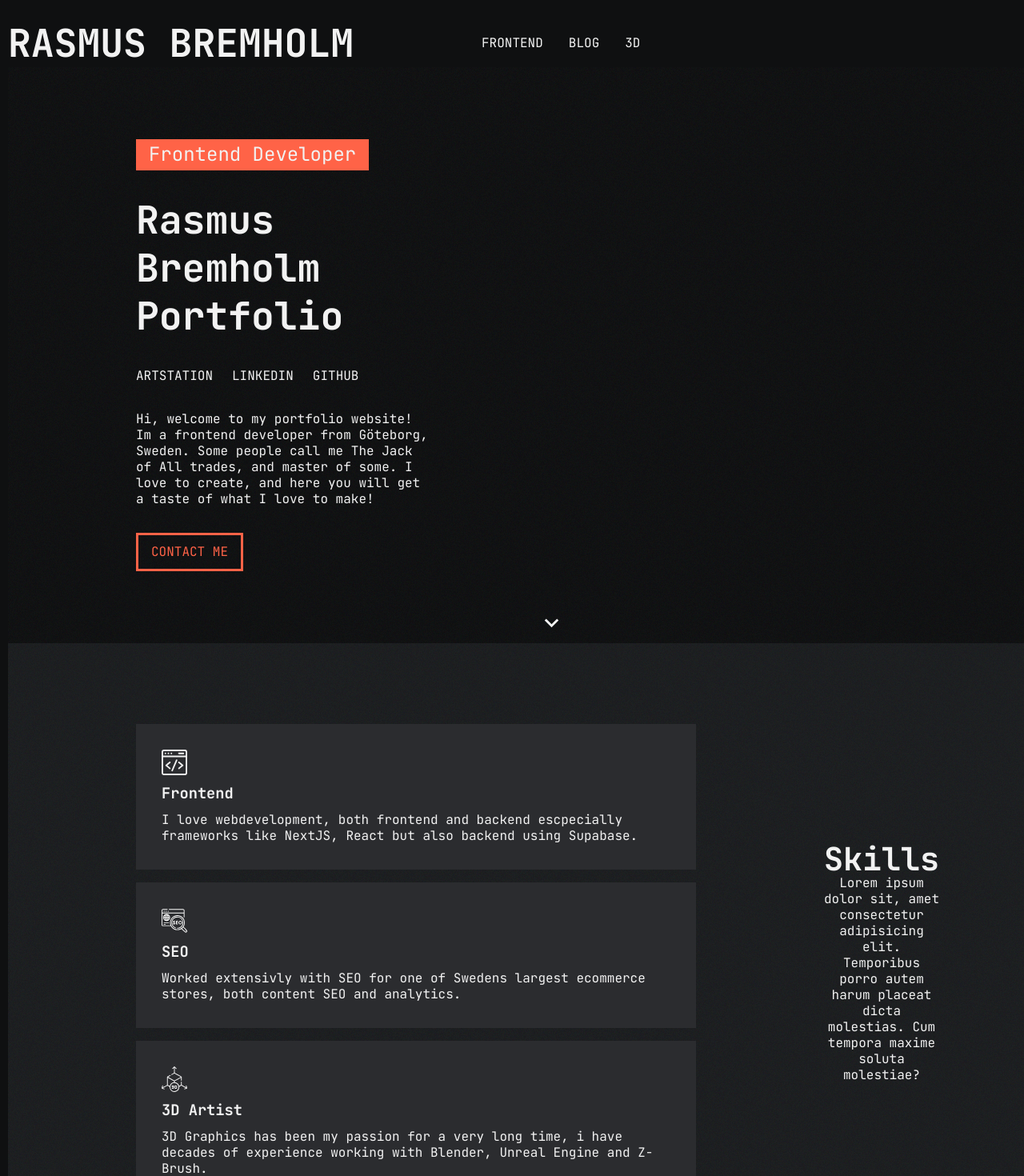
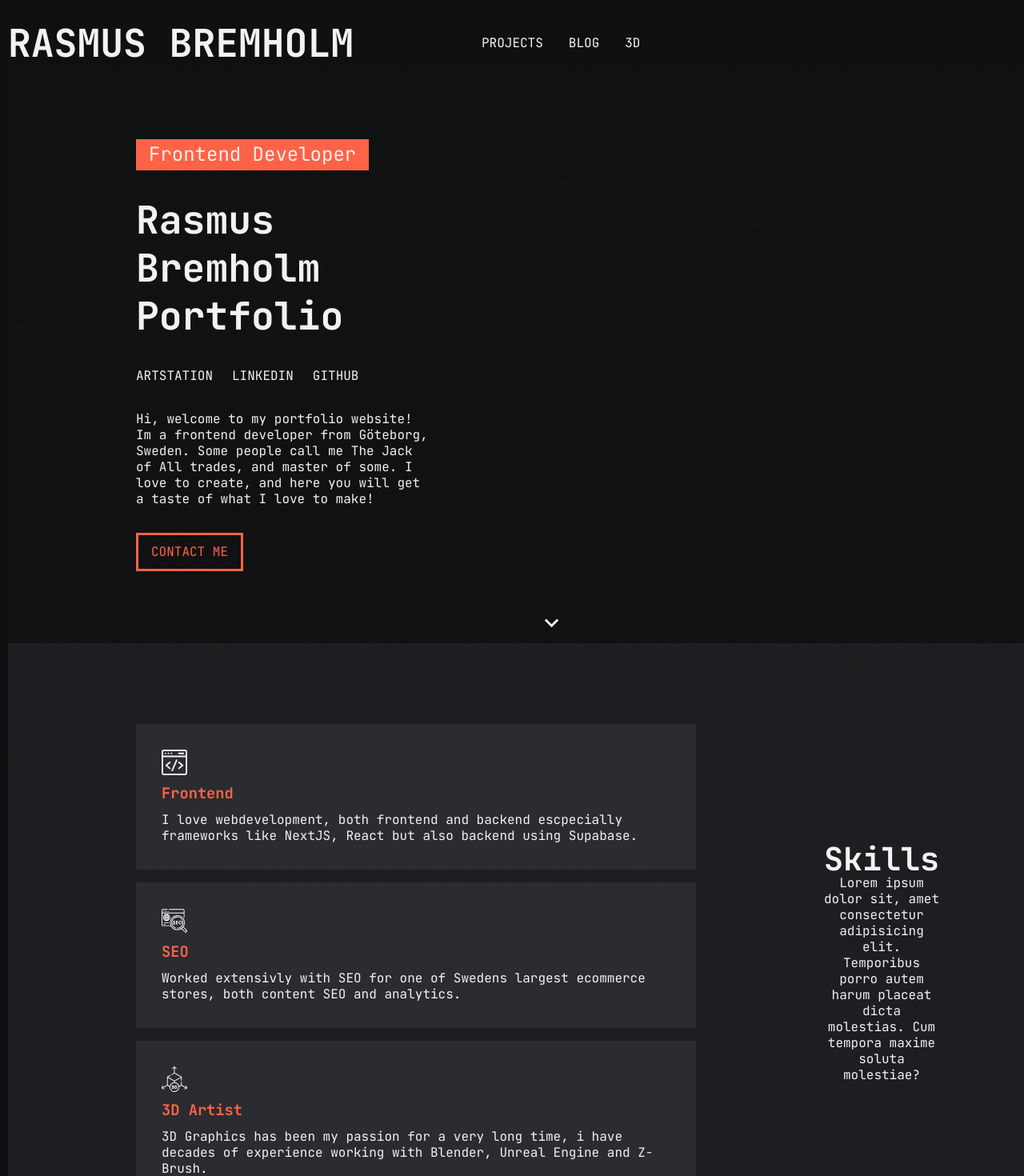
Before and after one commit to visceral89/portfolio2023, a Next.js app: page / in a window 1280 px wide. Shown: the top 1470 px of the page at 80% size. Built offline with nearby package versions, Linux system fonts and the light colour scheme.

Commit message:
minor fixes

```diff
--- a/src/app/components/Navbar.jsx
+++ b/src/app/components/Navbar.jsx
@@ -13,7 +13,7 @@ const Navbar = () => {
 			</Link>
 
 			<div className={styles.navBarPages}>
-				<Link href='/webdev'>frontend</Link>
+				<Link href='/webdev'>projects</Link>
 				<Link href='/blog'>blog</Link>
 				<Link href='/3d'>3D</Link>
 			</div>
--- a/src/app/styles/Hero.module.scss
+++ b/src/app/styles/Hero.module.scss
@@ -67,7 +67,7 @@
 	text-transform: uppercase;
 	box-shadow: none;
 	transition-property: box-shadow, background;
-	transition-duration: 0.15s;
+	transition-duration: 0.2s;
 	transition-timing-function: ease;
 
 	&:hover {
--- a/src/app/styles/Skills.module.scss
+++ b/src/app/styles/Skills.module.scss
@@ -1,4 +1,5 @@
 @import "../utils/variables";
+@import "../utils/mixins";
 
 .skillsSection {
 	height: 100vh;
@@ -26,6 +27,10 @@
 	align-items: center;
 	margin-left: $spacing-gutter;
 	margin-right: $spacing-gutter;
+	@include respond-to(phone) {
+		margin-left: $spacing-lg;
+		margin-right: $spacing-lg;
+	}
 }
 
 .skillsText {
@@ -52,4 +57,14 @@
 	justify-content: space-around;
 	gap: 0.5rem;
 	padding: 2rem;
+	h3 {
+		color: $color-accent;
+		transition-property: color;
+		transition-duration: 0.15s;
+		transition-timing-function: ease;
+
+		&:hover {
+			color: $color-text;
+		}
+	}
 }
```
